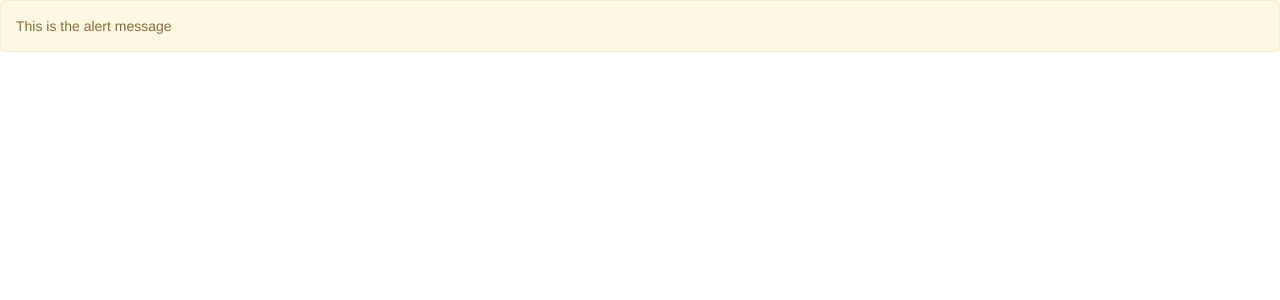
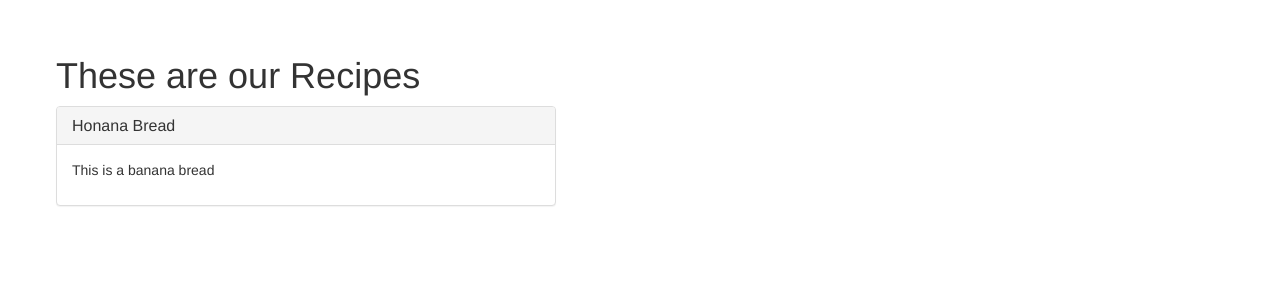
Before and after one commit to sagun98/angular-recipe-app, an Angular app: page / in a window 1280 px wide. Shown: the top 300 px of the page. Built offline with nearby package versions, Linux system fonts and the light colour scheme.

Commit message:
Get model working

```diff
--- a/src/app/app.component.html
+++ b/src/app/app.component.html
@@ -1 +1,10 @@
-<div class= "alert alert-warning" >  This is the alert message</div>
+<h1> These are our Recipes</h1>
+
+<div class= 'panel panel-default' style="max-width: 500px">
+  <div class="panel-heading">
+            <h3 class="panel-title"> {{ recipe.title }} </h3>
+  </div>
+  <div class= "panel-body">
+    <p>{{ recipe.description }} </p>
+  </div>
+  </div>
--- a/src/app/app.component.ts
+++ b/src/app/app.component.ts
@@ -1,4 +1,5 @@
 import { Component } from '@angular/core';
+import { Recipe } from './model/recipe';
 
 @Component({
   selector: 'app-root',
@@ -6,5 +7,10 @@ import { Component } from '@angular/core';
   styleUrls: ['./app.component.css']
 })
 export class AppComponent {
-  title = 'app';
+  recipe: Recipe;
+
+  constructor() {
+    this.recipe = new Recipe('Honana Bread' , 'This is a banana bread', null, null, null);
+  }
+
 }
--- /dev/null
+++ b/src/app/model/recipe.ts
@@ -0,0 +1,25 @@
+export interface Ingredient {
+    ingredient: string;
+    measure: string;
+}
+
+export interface Instruction {
+    instruction: string;
+    photo: string;
+}
+
+export class Recipe {
+    public title: string;
+    public description: string;
+    public ingredients: Ingredient[];
+    public instructions: Instruction[];
+    public cover_photo: string;
+
+    constructor(t: string, d: string, ing: Ingredient[], ins: Instruction[], cov: string) {
+        this.title = t ;
+        this.description = d;
+        this.ingredients = ing;
+        this.instructions = ins;
+        this.cover_photo = cov;
+    }
+}
--- a/src/styles.css
+++ b/src/styles.css
@@ -1 +1,4 @@
 /* You can add global styles to this file, and also import other style files */
+body {
+    margin: 4em 4em;
+}
```
